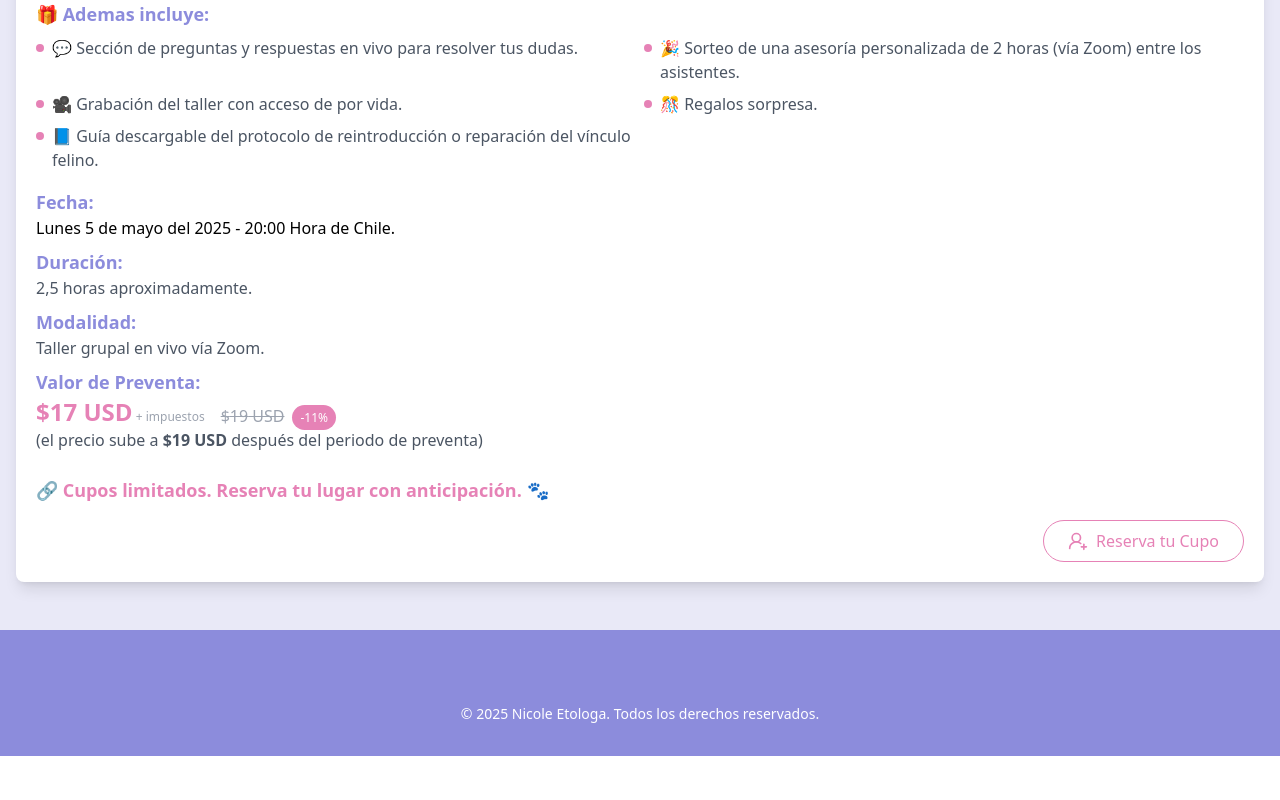
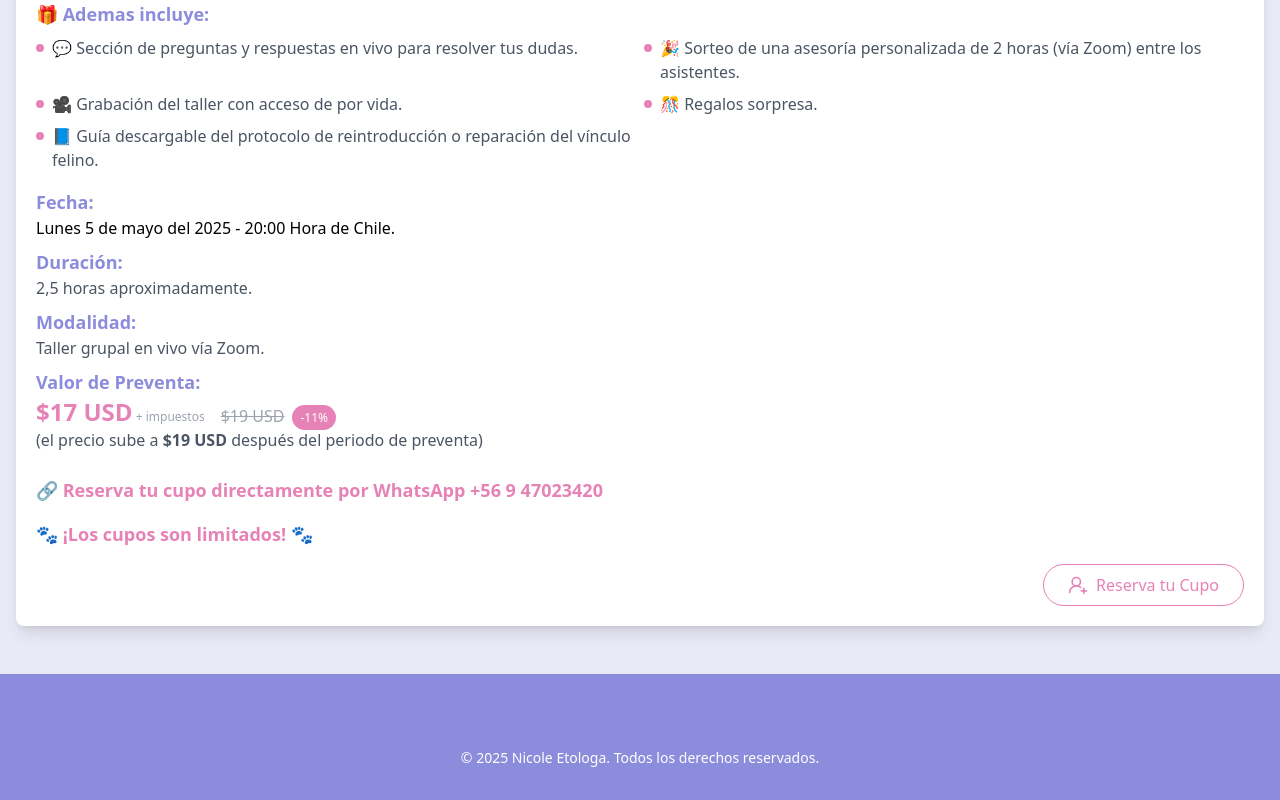
Before and after one commit to nicole-etologa/nicole-etologa-web, a React (Vite) app: page /talleres in a window 1280 px wide. Shown: the part 634-1434 px from the top of the page. Before the commit the page ends 1390 px from the top, so only its background shows below. Built offline with nearby package versions, Linux system fonts and the light colour scheme; some icons are missing.

Commit message:
add number into whatsapp button

```diff
--- a/src/components/layouts/ContactSection.tsx
+++ b/src/components/layouts/ContactSection.tsx
@@ -19,7 +19,7 @@ export default function Contact() {
                 <div className="flex flex-wrap justify-center gap-4">
                     <button className="bg-[#73c86a] text-white text-base sm:text-xl hover:bg-[#73c86a]/80 px-5 sm:px-12 py-4 rounded-full flex items-center hover:transform hover:scale-105 transition-transform" onClick={() => window.open('https://api.whatsapp.com/send?phone=56947023420', '_blank')}>
                         <SiWhatsapp className="mr-2" />
-                        Hablemos por Whatsapp
+                        Hablemos +56 9 4702 3420
                     </button>
                 </div>
             </div>
--- a/src/pages/Mentoring.tsx
+++ b/src/pages/Mentoring.tsx
@@ -74,6 +74,7 @@ export default function Mentorings() {
                                     currentPrice={mentoring.price}
                                 />
                             </div>
+                            99
                             <div className="flex flex-wrap justify-center md:justify-end gap-2">
                                 <button className="bg-white text-[#e682b6] hover:bg-gray-100 px-6 py-2 rounded-full flex items-center border border-[#e682b6]" onClick={() => window.open(mentoring.link, '_blank')}>
                                     <CalendarPlusIcon className="w-5 h-5 mr-2" />
--- a/src/pages/Workshop.tsx
+++ b/src/pages/Workshop.tsx
@@ -73,7 +73,8 @@ export default function Workshops() {
                                 />
                                 <p className="text-gray-600">(el precio sube a <strong>$19 USD</strong> después del periodo de preventa)</p>
                             </div>
-                            <p className="text-lg font-semibold text-[#e682b6] my-4">🔗 Cupos limitados. Reserva tu lugar con anticipación. 🐾</p>
+                            <p className="text-lg font-semibold text-[#e682b6]">🔗 Reserva tu cupo directamente por WhatsApp +56 9 47023420</p>
+                            <p className='text-lg font-semibold text-[#e682b6] my-4'>🐾 ¡Los cupos son limitados! 🐾 </p>
                             <div className="flex flex-wrap justify-center md:justify-end gap-2">
                                 <button className="bg-white text-[#e682b6] hover:bg-gray-100 px-6 py-2 rounded-full flex items-center border border-[#e682b6]" onClick={() => window.open(workshop.link, '_blank')}>
                                     <UserRoundPlus className="w-5 h-5 mr-2" />
```
